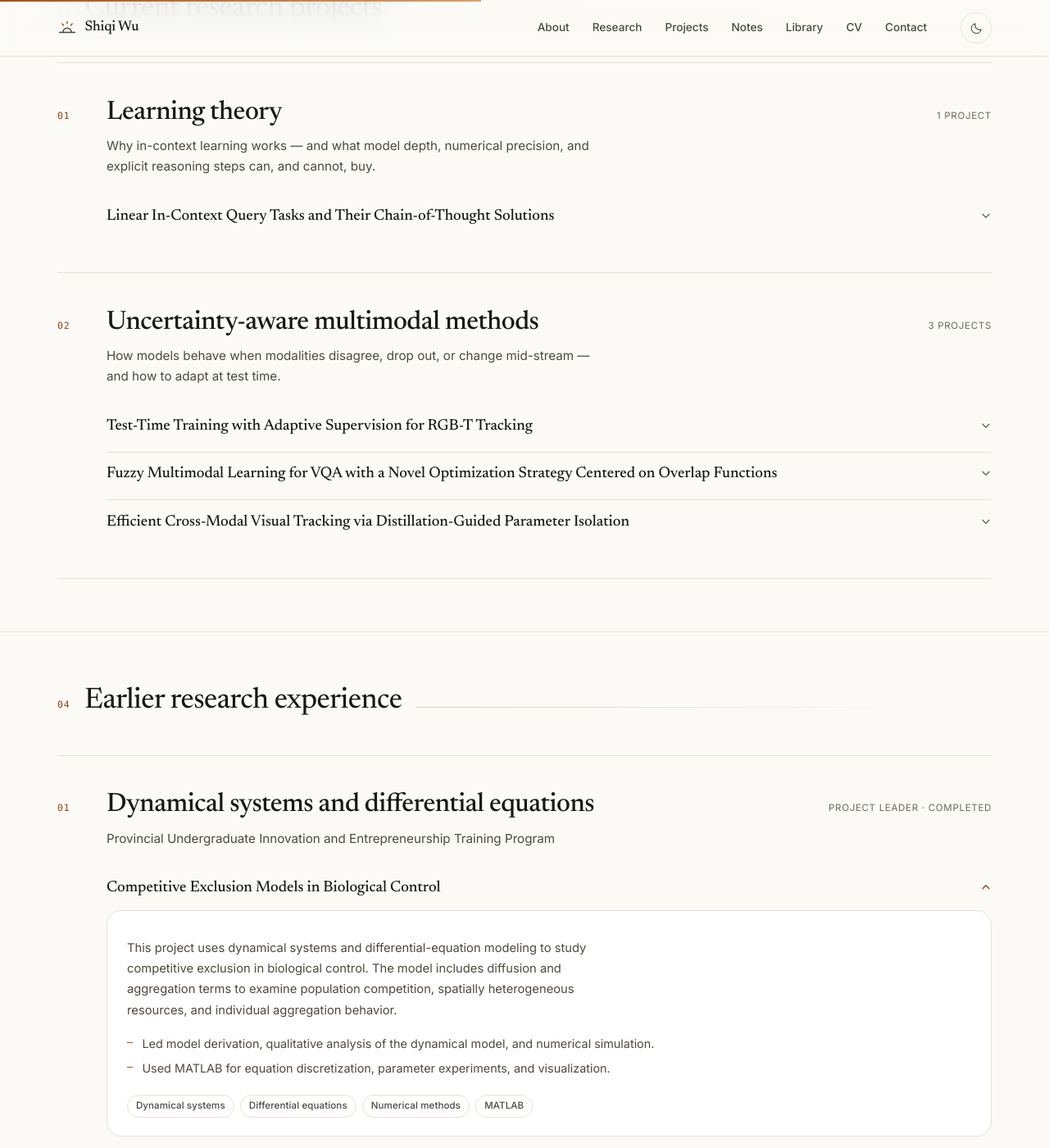
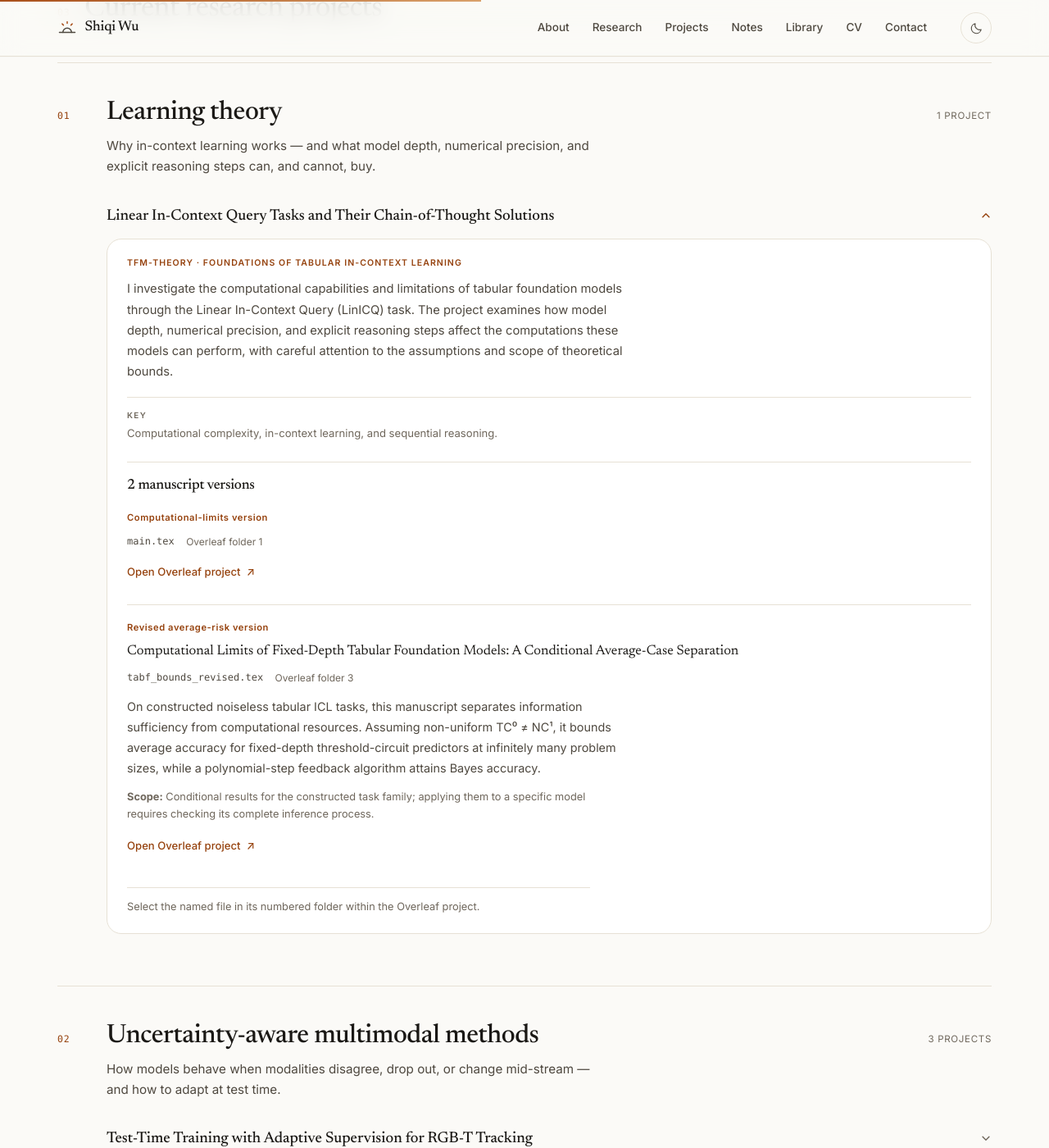
Before and after one commit to Sunrise-57/Sunrise-57.github.io, a Jekyll site: the page built from _pages/about.html, in a window 1280 px wide and 1400 px high, scrolled down 1630 px. Shown: the whole window at 82% size. Built offline with Jekyll 4.4.1, drawn with Linux system fonts in a browser that asks for light colours.

Commit message:
Display the two distinct TFM-theory manuscript versions

```diff
--- a/_data/research.yml
+++ b/_data/research.yml
@@ -18,8 +18,21 @@ projects:
     field: "TFM-theory · Foundations of tabular in-context learning"
     summary: "I investigate the computational capabilities and limitations of tabular foundation models through the Linear In-Context Query (LinICQ) task. The project examines how model depth, numerical precision, and explicit reasoning steps affect the computations these models can perform, with careful attention to the assumptions and scope of theoretical bounds."
     key: "Computational complexity, in-context learning, and sequential reasoning."
-    links:
-      - label: "Average-risk version (Overleaf)"
+    links: []
+    versions:
+      - id: "tfm-main-version"
+        label: "Computational-limits version"
+        source_file: "main.tex"
+        location: "Overleaf folder 1"
+        url: "https://www.overleaf.com/project/6a7bd66b6d53b2467c6e386c"
+
+      - id: "tfm-average-risk-version"
+        label: "Revised average-risk version"
+        title: "Computational Limits of Fixed-Depth Tabular Foundation Models: A Conditional Average-Case Separation"
+        source_file: "tabf_bounds_revised.tex"
+        location: "Overleaf folder 3"
+        summary: "On constructed noiseless tabular ICL tasks, this manuscript separates information sufficiency from computational resources. Assuming non-uniform TC⁰ ≠ NC¹, it bounds average accuracy for fixed-depth threshold-circuit predictors at infinitely many problem sizes, while a polynomial-step feedback algorithm attains Bayes accuracy."
+        scope: "Conditional results for the constructed task family; applying them to a specific model requires checking its complete inference process."
         url: "https://www.overleaf.com/project/6a7bd66b6d53b2467c6e386c"
 
   - id: ast3
--- a/_pages/about.html
+++ b/_pages/about.html
@@ -120,7 +120,7 @@ redirect_from:
 
         <div class="theme-block__projects">
           {% for project in theme_projects %}
-          <details class="project-item" name="theme-{{ theme.id }}">
+          <details class="project-item" id="{{ project.id }}" name="theme-{{ theme.id }}"{% if project.versions.size > 0 %} open{% endif %}>
             <summary class="project-item__summary">
               <span class="project-item__title">{{ project.title }}</span>
               <svg class="project-item__chevron" width="14" height="14" viewBox="0 0 16 16" fill="none" aria-hidden="true">
@@ -131,6 +131,22 @@ redirect_from:
               <p class="project-item__field">{{ project.field }}</p>
               <p class="project-item__summary-text">{{ project.summary }}</p>
               <p class="project-item__key"><span>Key</span>{{ project.key }}</p>
+              {% if project.versions.size > 0 %}
+              <section class="project-versions" aria-label="Manuscript versions">
+                <h4 class="project-versions__heading">{{ project.versions.size }} manuscript versions</h4>
+                {% for version in project.versions %}
+                <article class="manuscript-version" id="{{ version.id }}">
+                  <h5 class="manuscript-version__label">{{ version.label | escape }}</h5>
+                  {% if version.title %}<p class="manuscript-version__title">{{ version.title | escape }}</p>{% endif %}
+                  <p class="manuscript-version__file"><code>{{ version.source_file | escape }}</code><span>{{ version.location | escape }}</span></p>
+                  {% if version.summary %}<p class="manuscript-version__summary">{{ version.summary | escape }}</p>{% endif %}
+                  {% if version.scope %}<p class="manuscript-version__scope"><strong>Scope:</strong> {{ version.scope | escape }}</p>{% endif %}
+                  <a class="link-arrow" href="{{ version.url | escape }}" target="_blank" rel="noopener">Open Overleaf project <span aria-hidden="true">↗</span></a>
+                </article>
+                {% endfor %}
+                <p class="project-versions__hint">Select the named file in its numbered folder within the Overleaf project.</p>
+              </section>
+              {% endif %}
               {% if project.links.size > 0 %}
               <div class="project-item__links">
                 {% for link in project.links %}
--- a/assets/css/site.css
+++ b/assets/css/site.css
@@ -1971,3 +1971,81 @@ html.reveal-ready [data-reveal].is-visible {
   .chip--accent { background: #f2f2f2; color: #111; }
   .cv-project + .cv-project { break-inside: avoid; }
 }
+/* Distinct manuscript versions within a research project. */
+.project-item[id], .manuscript-version[id] {
+  scroll-margin-top: 7rem;
+}
+.project-versions {
+  margin-top: 1.5rem;
+  padding-top: 1.1rem;
+  border-top: 1px solid var(--line);
+}
+.project-versions__heading {
+  margin: 0 0 0.2rem;
+  color: var(--ink);
+  font-family: var(--font-serif);
+  font-size: 1.1rem;
+  font-weight: 500;
+}
+.manuscript-version {
+  padding: 1.15rem 0;
+}
+.manuscript-version + .manuscript-version {
+  border-top: 1px solid var(--line);
+}
+.manuscript-version__label {
+  margin: 0;
+  color: var(--accent-ink);
+  font-size: 0.7rem;
+  font-weight: 600;
+  letter-spacing: 0.05em;
+  line-height: 1.6;
+}
+.manuscript-version__title {
+  margin-top: 0.45rem;
+  color: var(--ink);
+  font-family: var(--font-serif);
+  font-size: 1.05rem;
+  line-height: 1.5;
+}
+.manuscript-version__file {
+  display: flex;
+  flex-wrap: wrap;
+  gap: 0.35rem 0.9rem;
+  margin-top: 0.6rem;
+  color: var(--ink-muted);
+  font-size: 0.75rem;
+  line-height: 1.6;
+}
+.manuscript-version__file code {
+  color: var(--ink-soft);
+  font-family: var(--font-mono);
+  font-size: inherit;
+  overflow-wrap: anywhere;
+}
+.manuscript-version__summary {
+  max-width: 66ch;
+  margin-top: 0.8rem;
+  color: var(--ink-soft);
+  font-size: 0.9rem;
+  line-height: 1.75;
+}
+.manuscript-version__scope, .project-versions__hint {
+  max-width: 70ch;
+  margin-top: 0.7rem;
+  color: var(--ink-muted);
+  font-size: 0.8rem;
+  line-height: 1.7;
+}
+.manuscript-version .link-arrow {
+  display: inline-flex;
+  align-items: center;
+  gap: 0.45rem;
+  min-height: 44px;
+  margin-top: 0.3rem;
+  font-size: 0.82rem;
+}
+.project-versions__hint {
+  padding-top: 0.7rem;
+  border-top: 1px solid var(--line);
+}
```
